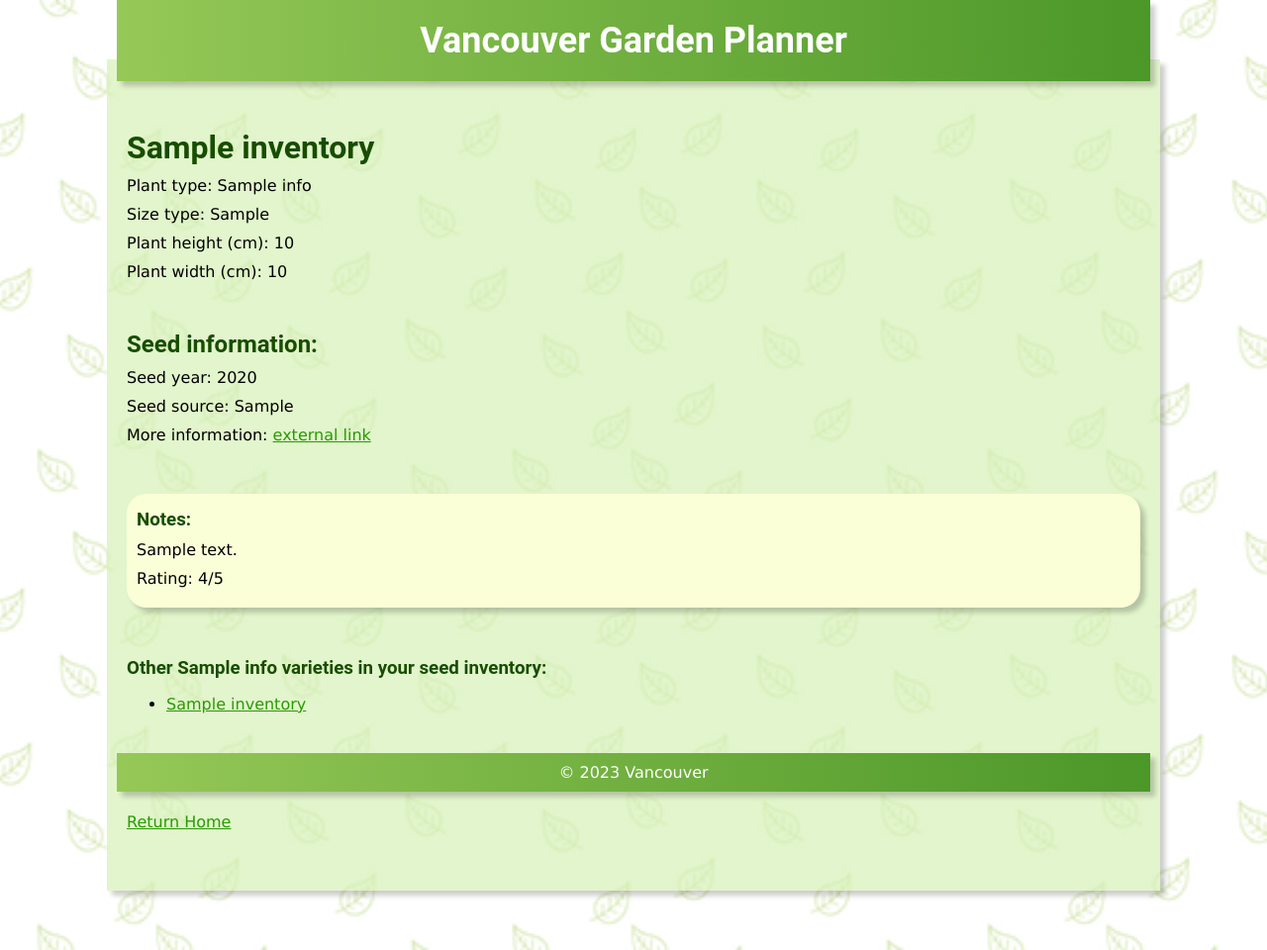
After one commit to SwantjeM/gardenplanner, a Django app: page /seedinventory/1 in a window 1280 px wide. The commit adds this page. Shown: the whole page at 99% size. Run offline with Django 4.2, Linux system fonts and the light colour scheme; tables that the repository leaves empty hold one stand-in row (values such as "Sample post").

Commit message:
addes seedinfo pages. Still need to fix some of the hyperlinks that are broken

```diff
--- a/core/static/core/styles.css
+++ b/core/static/core/styles.css
@@ -115,6 +115,21 @@ a:hover {
  /*  width: 80%; */
 }
 
+#NotesWrapper {
+  border-radius: 20px;
+  /* Set the border radius for rounded corners */
+  background: rgb(250, 255, 215);
+  margin: 0 auto;
+  /* Center the box horizontally */
+  margin-top: 50px;
+  margin-bottom: 10px;
+  padding: 10px;
+  padding-top: 5px;
+  box-shadow: 5px 5px 5px rgba(0, 0, 0, 0.2);
+  /* Center the box vertically (adjust as needed) */
+ /*  width: 80%; */
+}
+
 #BottomNavigation {
   border-radius: 20px;
   /* Set the border radius for rounded corners */
--- /dev/null
+++ b/core/templates/core/seedinfo.html
@@ -0,0 +1,62 @@
+{% load static %}
+<!DOCTYPE html>
+<html>
+<head>
+  <meta charset="utf-8">
+  <meta name="viewport" content="width=device-width, initial-scale=1">
+  <title>plant info</title>
+  <link rel="stylesheet" href="{% static 'core/styles.css' %}">
+</head>
+
+<body>
+
+    <header>
+        <h1>Vancouver Garden Planner</h1>
+      </header>
+
+      <main>
+
+    <div id="PlantListWrapper">
+        <h1>{{seed_info.seed_name}} </h1>
+        <p>Plant type: {{seed_info.plant_name}}</p>
+        <p>Size type: {{seed_info.size_type}}</p>
+        <p>Plant height (cm): {{seed_info.height_cm}}</p>
+        <p>Plant width (cm): {{seed_info.width_cm}}</p>
+    </div>
+    <div id="PlantListWrapper">
+        <h2> Seed information:</h2>
+        <p> Seed year: {{seed_info.seed_year}}</p>
+        <p> Seed source: {{seed_info.seed_source }}</p>
+        <p> More information: <a href="{{seed_info.seed_link}}">external link</a></p>
+    </div>
+
+    <div id="NotesWrapper">
+        <h3> Notes: </h3>
+        <p> {{seed_info.seed_notes}}</p>
+        <p> Rating: {{seed_info.rating}}/5</p>
+    </div>
+
+    <div id="PlantListWrapper">
+        <h3>Other {{seed_info.plant_name}} varieties in your seed inventory:</h3>
+        {% if variety_list %}
+            <ul>
+                {% for plant in variety_list %}
+                <li><a href="/garden_planner/{{ plant.id }}/">{{ plant.seed_name}}</a></li>
+                {% endfor %}
+            </ul>
+        {% else %}
+        <p>No plants are available.</p>
+        {% endif %}
+    </div>
+
+    <div id="BottomNavigation">
+        <p> <a href="/">Return Home</a></p>
+    </div>
+    </main>
+
+    <footer>
+        <p>&copy; 2023 Vancouver</p>
+      </footer>
+
+</body>
+</html>
--- a/core/urls.py
+++ b/core/urls.py
@@ -11,4 +11,5 @@ urlpatterns = [
     # ex: /garden_planner/5/vote
     path("<int:plant_info_id>/vote/", views.vote, name="vote"),
     path("plantnow", views.plantnow, name="plantnow"),
+    path("seedinventory/<int:seed_info_id>", views.seedinfo, name="seedinfo"),
 ]
--- a/core/views.py
+++ b/core/views.py
@@ -11,7 +11,7 @@ from datetime import datetime
 
 # Create your views here.
 def index(request):
-    latest_plants_list = Plant_info.objects.order_by("-pub_date")[:5]
+    latest_plants_list = Plant_info.objects.order_by("-pub_date")[:10]
     template = loader.get_template("core/index.html")
     context = {"latest_plants_list": latest_plants_list}
     return HttpResponse(template.render(context, request))
@@ -31,6 +31,13 @@ def detail(request, plant_info_id):
     variety_list = Seed_inventory.objects.filter(plant_name_id=plant_info_id)
     context = {"plant_info": plant_info, "variety_list": variety_list}
     return render(request, "core/plantinfo.html", context)
+
+
+def seedinfo(request, seed_info_id):
+    seed_info = get_object_or_404(Seed_inventory, id=seed_info_id)
+    variety_list = Seed_inventory.objects.filter(plant_name_id=seed_info_id)
+    context = {"seed_info": seed_info, "variety_list": variety_list}
+    return render(request, "core/seedinfo.html", context)
 
 
 def varieties(request, plant_info_id):
```
